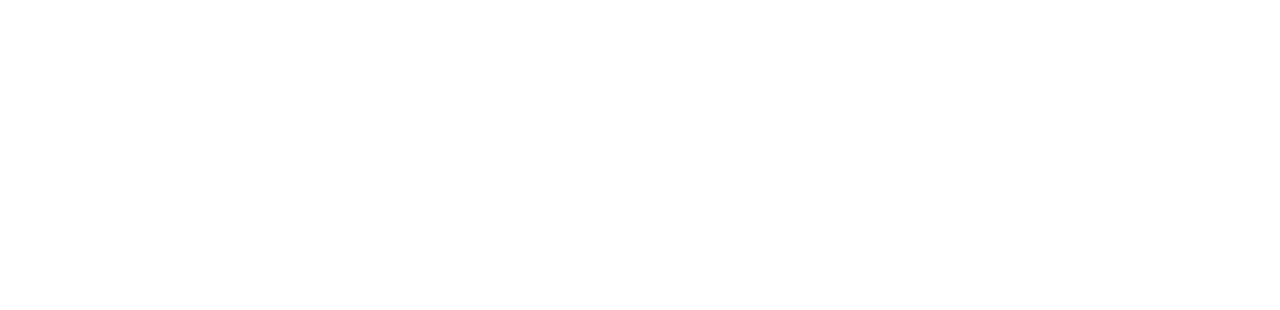
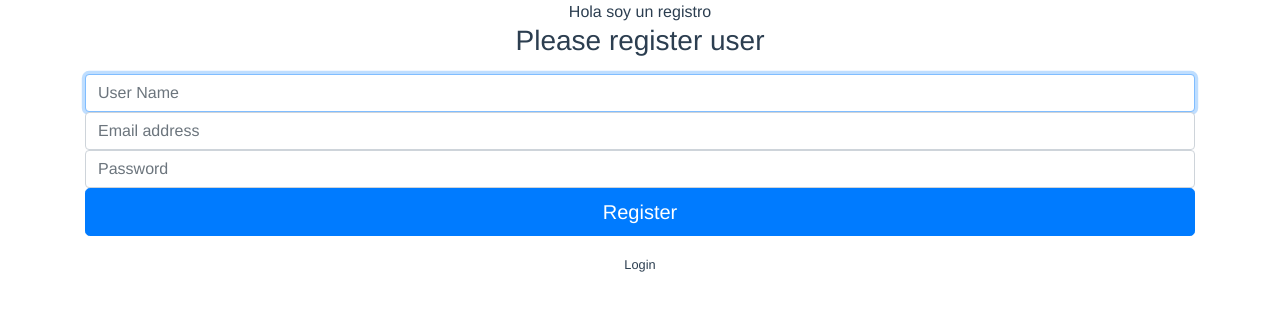
Before and after one commit to pedronieto84/vue-elearning-itAcademy, a Vue app: page /register in a window 1280 px wide. Before the commit this address had no page. Shown: the top 310 px of the page. Built offline with nearby package versions, Linux system fonts and the light colour scheme; what @highlightjs/vue-plugin, vue-snip would draw is missing.

Commit message:
Register created

```diff
--- a/src/router/index.js
+++ b/src/router/index.js
@@ -49,6 +49,12 @@ const routes = [{
         component: () =>
             import ("../views/competition.vue"),
     },
+    {
+        path: "/register",
+        name: "Register",
+        component: () =>
+            import ("../views/register.vue"),
+    },
 ];
 
 const router = createRouter({
--- /dev/null
+++ b/src/views/register.vue
@@ -0,0 +1,49 @@
+<template>
+    <div>Hola soy un registro</div>
+    <div class="container text-center">
+    <form @submit.prevent="login()" class="form-signin">
+
+      <h1 class="h3 mb-3 font-weight-normal">Please register user</h1>
+      <label for="userName" class="sr-only">User Name</label>
+      <input type="text" v-model="data.username" id="userName" class="form-control" placeholder="User Name" required="" autofocus="">
+      <label for="email" class="sr-only">Email address</label>
+      <input type="email" v-model="data.email" id="email" class="form-control" placeholder="Email address" required="" autofocus="">
+      <label for="password" class="sr-only">Password</label>
+      <input type="password" v-model="data.password" id="password" class="form-control" placeholder="Password" required="">
+      <p><button class="btn btn-lg btn-primary btn-block" type="submit">Register</button></p>
+      <small @click="this.$router.push('login')">Login</small>
+    </form>
+    </div>
+</template>
+
+<script>
+
+export default{
+
+  name:"register",
+
+    data() {
+        return{
+            data:{
+              username:"",
+              email:"",
+              password:""
+            }
+        }
+    },
+
+    methods:{
+       async login(){
+           await this.axios.post('/register', this.data)
+                .then(response=>{
+                     localStorage.token = response.data.token
+                     this.$router.push({name:"mostrarShops"});
+
+                    })
+                    .catch(error=>{
+                        console.log(error)
+                    })
+        }
+    }
+}
+</script>
```
